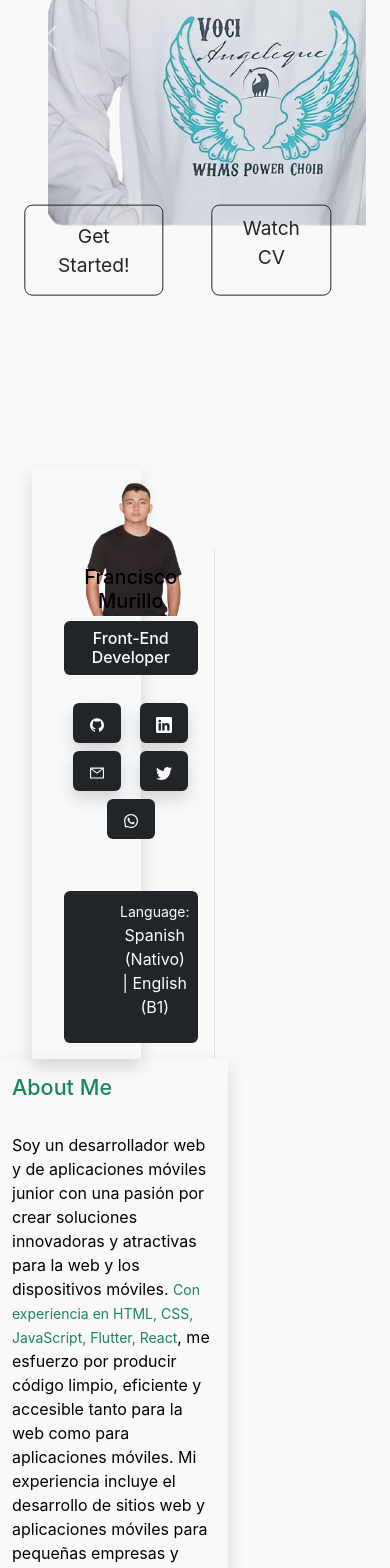
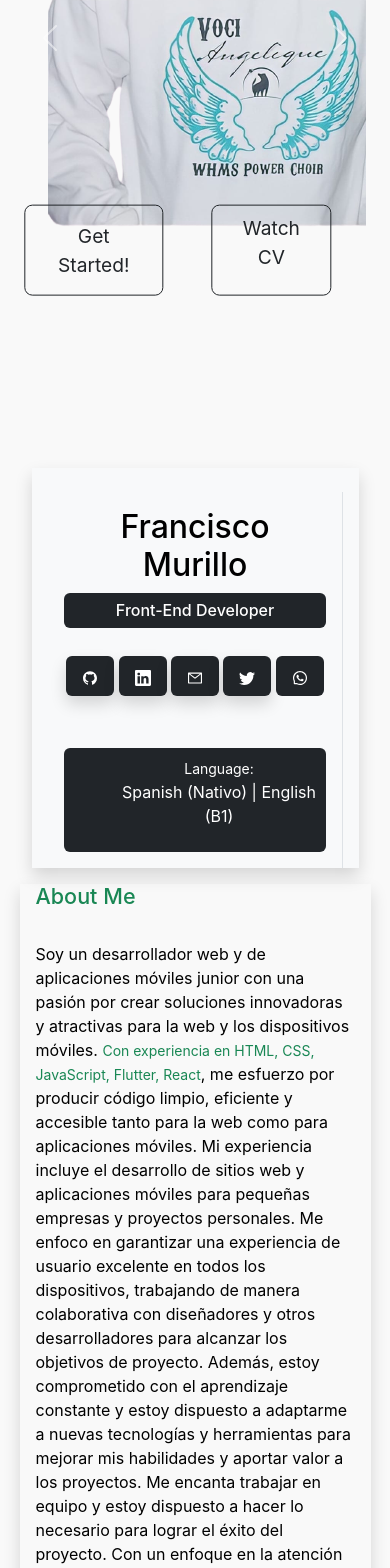
Before and after one commit to javyer12/francisco, a React (Create React App) app: page / in a window 390 px wide. Shown: the part 432-2000 px from the top of the page. Built offline with nearby package versions, Linux system fonts and the light colour scheme.

Commit message:
responsive finished

```diff
--- a/src/components/About/About.css
+++ b/src/components/About/About.css
@@ -10,3 +10,24 @@ rgb(154,215,92)) !important;
 .bg-custum{
       background-color: rgb(0,202,171) !important;
 }
+
+@media (max-width: 500px) {
+
+      #about{
+            display: block !important;
+      }
+      .me-info {
+            width: 90vw !important;
+      }
+      .me-photo img {
+            visibility: hidden;
+            margin-top: -70% !important;
+      }
+      h5 {
+            font-size: 2rem!important;
+      }
+      .me-description{
+            width: 90vw;
+            margin: auto !important;
+      }
+}
--- a/src/components/About/index.jsx
+++ b/src/components/About/index.jsx
@@ -21,9 +21,9 @@ export default function About() {
   return (
     <React.Fragment>
       <div id="about" className="row p-2 mb-5">
-        <div className=" col-4 m-4 mb-0 mt-0 text-center" data-bs-spy="scroll">
+        <div className="me-info col-4 m-4 mb-0 mt-0 text-center" data-bs-spy="scroll">
           <nav className="bg-light  mb-0 shadow nav nav-pills flex-column">
-            <div className="text-center img-profile ">
+            <div className="me-photo text-center img-profile ">
               <img src={me} alt="francisco murillo" className="" />
             </div>
             <nav
@@ -69,7 +69,7 @@ export default function About() {
           </nav>
         </div>
 
-        <div className="col-7  mt-0 shadow p-0 ">
+        <div className=" me-description col-7  mt-0 shadow p-0 ">
           <h4 className="text-success text-start m-3">About Me</h4>
           <div
             data-bs-spy="scroll"
--- a/src/components/Proyects/Proyect.jsx
+++ b/src/components/Proyects/Proyect.jsx
@@ -15,10 +15,10 @@ export const Proyect = (props) => {
         <div className="modal-dialog modal-dialog-centered">
           <div className="modal-content ">
             <div className="modal-header">
-              <h1 className="modal-title fs-5" id="exampleModalToggleLabel">
+              <h2 className="modal-title fs-5" id="exampleModalToggleLabel">
                 {" "}
                 {props.title}
-              </h1>
+              </h2>
               <button
                 type="button"
                 className="btn-close"
--- a/src/components/Proyects/index.jsx
+++ b/src/components/Proyects/index.jsx
@@ -1,6 +1,7 @@
 import React from "react";
 import { Proyect } from "./Proyect";
 import { NextButton } from "../utils/Buttons/Button";
+import './proyects.css';
 
 // proyects images
 import contactCover from "../utils/C/contactCover.jpeg";
@@ -82,9 +83,9 @@ export function Proyects() {
       <nav id="proyects">
         <div className="container text-center mb-4">
           <h4 className="mt-3 text-success">Proyects</h4>
-          <div className="row mt-3 mb-3">
+          <div className="proyectsList row mt-3 mb-3">
             {dataProyects.map((item) => (
-              <div className="col" key={item.id}>
+              <div className=" col" key={item.id}>
                 <Proyect
                   title={item.title}
                   description={item.description}
@@ -96,9 +97,9 @@ export function Proyects() {
               </div>
             ))}
           </div>
-          <div className="row mt-3 mb-3">
+          <div className="proyectsList row mt-3 mb-3">
             {dataProyects2.map((item) => (
-              <div className="col" key={item.id}>
+              <div className=" col" key={item.id}>
                 <Proyect
                   title={item.title}
                   description={item.description}
--- /dev/null
+++ b/src/components/Proyects/proyects.css
@@ -0,0 +1,12 @@
+@media (max-width: 500px) {
+    .proyectsList {
+        display: grid !important;
+        grid-template-rows: .9fr .9fr .9fr !important;;
+        width: 95vw !important;
+        margin:auto !important;
+        margin-top: 2rem !important;
+    }
+    .proyectsList div{
+        margin-top: .9rem !important;
+    }
+}
--- a/src/components/Tools/Index.jsx
+++ b/src/components/Tools/Index.jsx
@@ -2,6 +2,7 @@ import React from "react";
 import { NextButton } from "../utils/Buttons/Button";
 import { FeatureComponent } from "../utils/components/FeatureComponent";
 
+import './devtools.css';
 // Icons List
 // front icons
 import { DiChrome } from "react-icons/di";
@@ -125,9 +126,9 @@ export default function Tools() {
   return (
     <React.Fragment>
       <nav id="tools">
-        <div className="container  text-center mb-4">
+        <div className=" container  text-center mb-4">
           <h4 className="mt-3 text-success">Dev Tools</h4>
-          <div className="row mt-3 mb-3">
+          <div className="devTools row mt-3 mb-3">
             <div className="col ">
               <div className="border border-light-subtle border-2 shadow rounded p-3">
                 <h4 className="bg-dark shadow text-white m-2 mb-4">
--- /dev/null
+++ b/src/components/Tools/devtools.css
@@ -0,0 +1,5 @@
+@media (max-width: 500px) {
+    .devTools {
+        display: block !important;
+    }
+}
```
